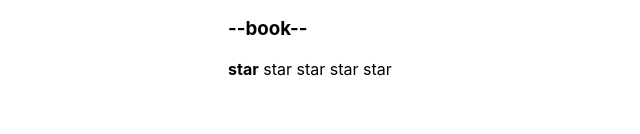
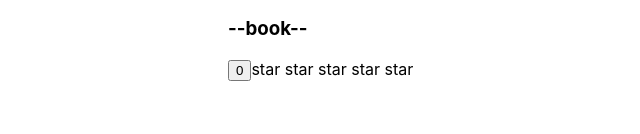
Before and after one commit to sonyhero/react-ts, a React (Create React App) app: page / in a window 1280 px wide. Shown: the part 166-300 px from the top of the page, without its empty margins (212-852 px from the left). Built offline with nearby package versions, Linux system fonts and the light colour scheme.

Commit message:
lesson-7-add-useState-add-collback

```diff
--- a/src/App.tsx
+++ b/src/App.tsx
@@ -1,4 +1,4 @@
-import React from 'react';
+import React, {useState} from 'react';
 import './App.css';
 import {OnOff} from './components/OnOf/OnOf';
 import {UncontrolledAccordion} from './components/UncontrolledAccordion/UncontrolledAccordion';
@@ -7,7 +7,19 @@ import Accordion from './components/Accordion/Accordion';
 import {Rating} from './components/Rating/Rating';
 
 function App() {
-    console.log('App rendering')
+
+
+    const [collapsed, setCollapsed] = useState<boolean>(true)
+    const [star, setStar] = useState<number>(0)
+
+    const switchCollapsed = () => {
+        setCollapsed(!collapsed)
+    }
+
+    const addStar = (star: number) => {
+        setStar(star)
+    }
+
 
     return (
         <div className={'App'}>
@@ -15,8 +27,8 @@ function App() {
             <UncontrolledAccordion titleValue={'Menu'}/>
             <UncontrolledAccordion titleValue={'Users'}/>
             <UncontrolledRating/>
-            <Accordion titleValue={'book'} collapsed={true}/>
-            <Rating value={1}/>
+            <Accordion titleValue={'book'} collapsed={collapsed} switchCollapsed={switchCollapsed}/>
+            <Rating star={star} addStar={addStar}/>
         </div>
     )
 }
--- a/src/components/Accordion/Accordion.tsx
+++ b/src/components/Accordion/Accordion.tsx
@@ -3,31 +3,42 @@ import React from 'react';
 type AccordionPropsType = {
     titleValue: string
     collapsed: boolean
+    switchCollapsed: ()=>void
+}
+
+type AccordionTitlePropsType = {
+    title: string
+    switchCollapsed:()=>void
 }
 
 function Accordion(props: AccordionPropsType) {
 
+    const setCollapsedHandler = () => {
+        props.switchCollapsed()
+    }
+
     return (
         <div>
-            <AccordionTitle title={props.titleValue}/>
+            <AccordionTitle switchCollapsed={setCollapsedHandler  }  title={props.titleValue}/>
             {!props.collapsed && <AccordionBody/>}
         </div>
     )
 }
 
-type AccordionTitlePropsType = {
-    title: string
-}
 
 function AccordionTitle(props: AccordionTitlePropsType) {
-    console.log('AccordionTitle rendering')
+
+    const onClickHandler = () => {
+      props.switchCollapsed()
+    }
+
     return (
-        <h3>--{props.title}--</h3>
+        <h3 onClick={onClickHandler}>--{props.title}--</h3>
     )
 }
 
 function AccordionBody() {
-    console.log('AccordionBody rendering')
+
     return (
         <ul>
             <li>1</li>
--- a/src/components/Rating/Rating.tsx
+++ b/src/components/Rating/Rating.tsx
@@ -1,32 +1,58 @@
 import React from 'react';
 
 type RatingPropsType = {
-    value: 0 | 1 | 2 | 3 | 4 | 5
+    star: number
+    addStar: (star: number) => void
 }
 
 export function Rating(props: RatingPropsType) {
     console.log('Rating rendering')
 
+    const addStarHandler0 = () => {
+        props.addStar(0)
+    }
+
+    const addStarHandler1 = () => {
+        props.addStar(1)
+    }
+    const addStarHandler2 = () => {
+        props.addStar(2)
+    }
+    const addStarHandler3 = () => {
+        props.addStar(3)
+    }
+    const addStarHandler4 = () => {
+        props.addStar(4)
+    }
+    const addStarHandler5 = () => {
+        props.addStar(5)
+    }
+
     return (
         <div>
-            <Star selected={props.value > 0}/>
-            <Star selected={props.value > 1}/>
-            <Star selected={props.value > 2}/>
-            <Star selected={props.value > 3}/>
-            <Star selected={props.value > 4}/>
+            <button onClick={addStarHandler0}>0</button>
+            <Star selected={props.star > 0} addStar={addStarHandler1}/>
+            <Star selected={props.star > 1} addStar={addStarHandler2}/>
+            <Star selected={props.star > 2} addStar={addStarHandler3}/>
+            <Star selected={props.star > 3} addStar={addStarHandler4}/>
+            <Star selected={props.star > 4} addStar={addStarHandler5}/>
         </div>
     )
 }
 
 type StarPropsType = {
     selected: boolean
+    addStar: () => void
 }
 
 function Star(props: StarPropsType) {
-    console.log('Star rendering')
+
+    const onclickHandler = () => {
+        props.addStar()
+    }
     return (props.selected)
         ?
-        <span><b>star</b> </span>
+        <span onClick={onclickHandler}><b>star</b> </span>
         :
-        <span>star </span>
+        <span onClick={onclickHandler}>star </span>
 }
--- a/src/components/UncontrolledAccordion/UncontrolledAccordion.tsx
+++ b/src/components/UncontrolledAccordion/UncontrolledAccordion.tsx
@@ -8,14 +8,14 @@ export const UncontrolledAccordion = (props: UncontrolledAccordionType) => {
 
     const [collapsed, setCollapsed] = useState(true)
 
-    const toggleSwitch = () => {
+    const setCollapsedHandler = () => {
         setCollapsed(!collapsed)
     }
 
 
     return (
         <div>
-            <AccordionTitle toggleSwitch={toggleSwitch} title={props.titleValue}/>
+            <AccordionTitle setCollapsed={setCollapsedHandler} title={props.titleValue}/>
             {!collapsed && <AccordionBody/>}
         </div>
     )
@@ -23,12 +23,12 @@ export const UncontrolledAccordion = (props: UncontrolledAccordionType) => {
 
 type AccordionTitlePropsType = {
     title: string
-    toggleSwitch: ()=>void
+    setCollapsed: ()=>void
 }
 
 function AccordionTitle(props: AccordionTitlePropsType) {
     const onClickHandler = () => {
-        props.toggleSwitch()
+        props.setCollapsed()
     }
     return (
         <h3 onClick={onClickHandler}>--{props.title}--</h3>
--- a/src/components/UncontrolledRating/UncontrolledRating.tsx
+++ b/src/components/UncontrolledRating/UncontrolledRating.tsx
@@ -6,43 +6,12 @@ export function UncontrolledRating() {
 
     return (
         <div>
-            <button onClick={()=>setStar(0)}>0</button>
-            <Star selected={star > 0} setStar={()=>setStar(1)}/>
-            <Star selected={star > 1} setStar={()=>setStar(2)}/>
-            <Star selected={star > 2} setStar={()=>setStar(3)}/>
-            <Star selected={star > 3} setStar={()=>setStar(4)}/>
-            <Star selected={star > 4} setStar={()=>setStar(5)}/>
-            {/*<Star selected={star > 0}/>*/}
-            {/*<button onClick={() => {*/}
-            {/*    setStar(1)*/}
-            {/*}}>1*/}
-            {/*</button>*/}
-            {/*<Star selected={star > 1}/>*/}
-            {/*<button onClick={() => {*/}
-            {/*    setStar(2)*/}
-            {/*}}>2*/}
-            {/*</button>*/}
-            {/*<Star selected={star > 2}/>*/}
-            {/*<button onClick={() => {*/}
-            {/*    setStar(3)*/}
-            {/*}}>3*/}
-            {/*</button>*/}
-            {/*<Star selected={star > 3}/>*/}
-            {/*<button onClick={() => {*/}
-            {/*    setStar(4)*/}
-            {/*}}>4*/}
-            {/*</button>*/}
-            {/*<Star selected={star > 4}/>*/}
-            {/*<button onClick={() => {*/}
-            {/*    setStar(5)*/}
-            {/*}}>5*/}
-            {/*</button>*/}
-            {/*<div>*/}
-            {/*    <button onClick={() => {*/}
-            {/*        setStar(0)*/}
-            {/*    }}>0*/}
-            {/*    </button>*/}
-            {/*</div>*/}
+            <button onClick={() => setStar(0)}>0</button>
+            <Star selected={star > 0} setStar={() => setStar(1)}/>
+            <Star selected={star > 1} setStar={() => setStar(2)}/>
+            <Star selected={star > 2} setStar={() => setStar(3)}/>
+            <Star selected={star > 3} setStar={() => setStar(4)}/>
+            <Star selected={star > 4} setStar={() => setStar(5)}/>
         </div>
     )
 }
```
